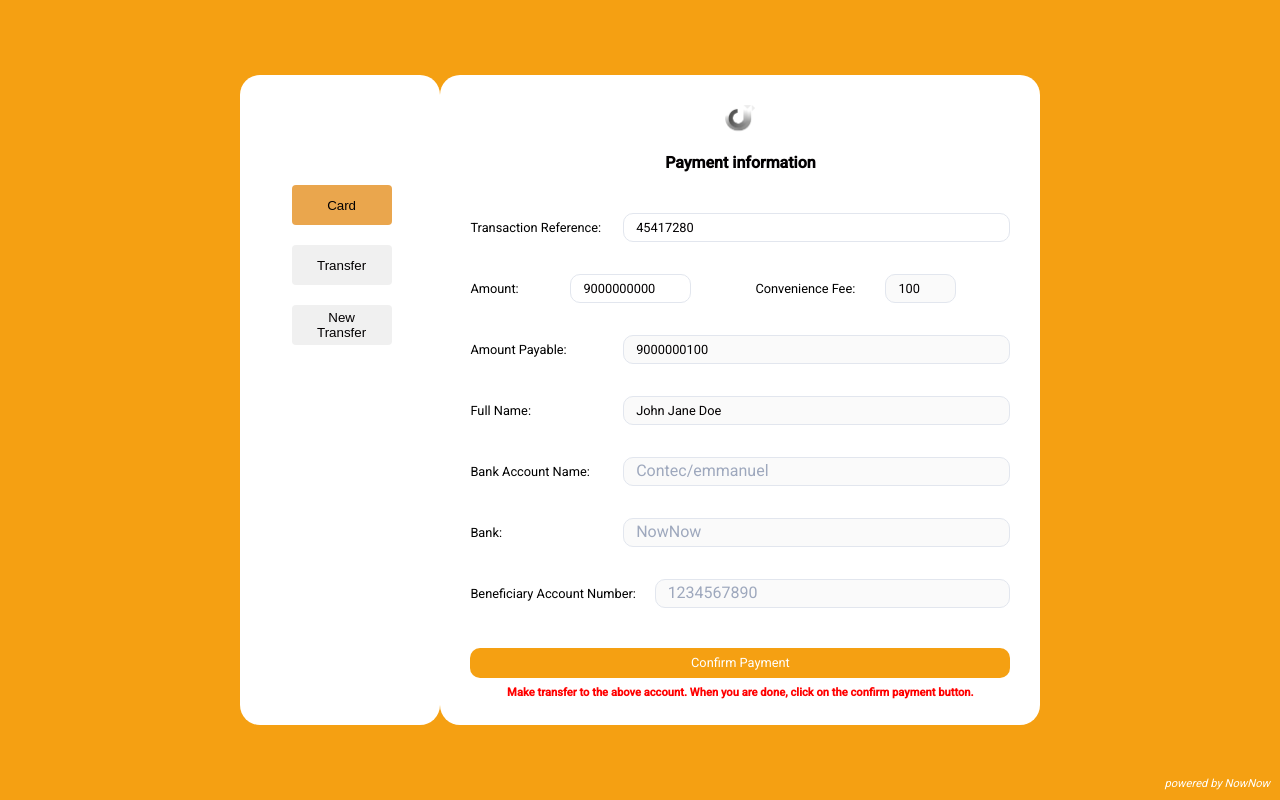
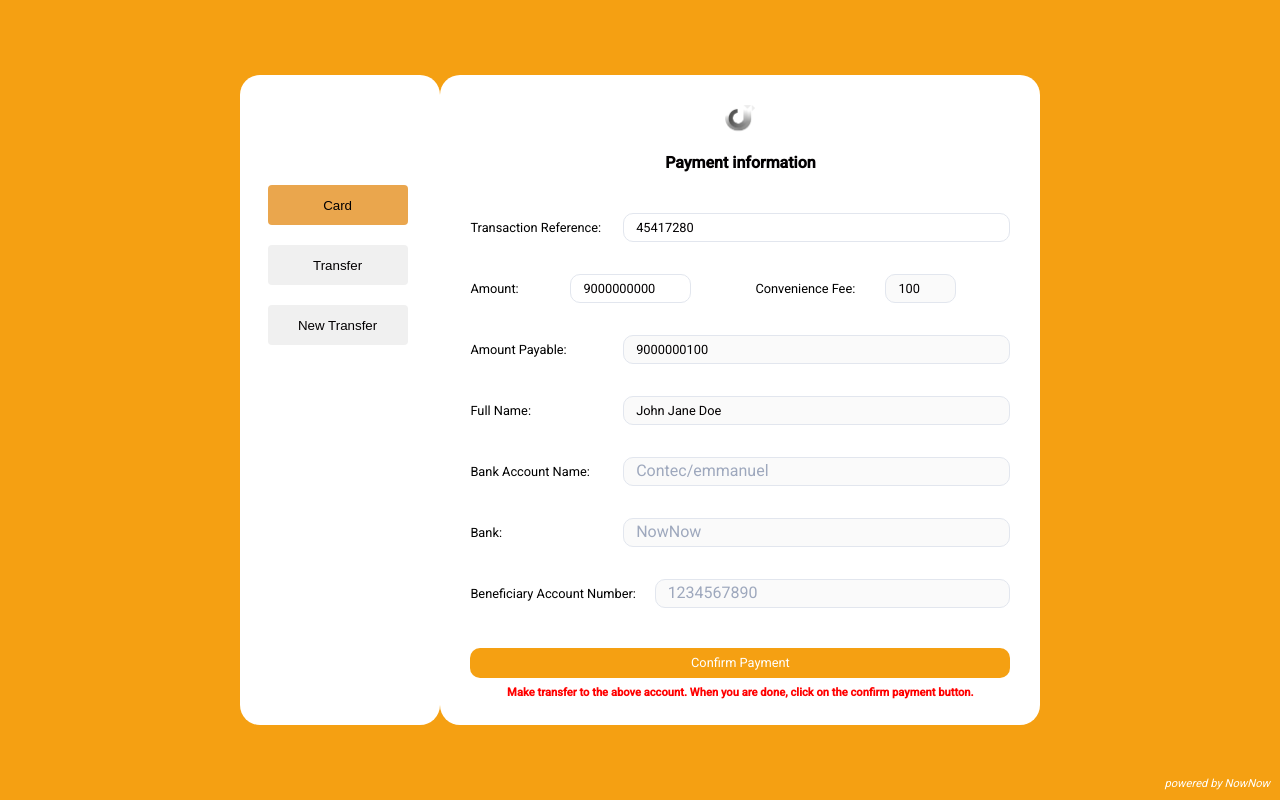
Before and after one commit to Greg-nownow/paystack-web-app, an Angular app: page /transfer in a window 1280 px wide. Built offline with nearby package versions, Linux system fonts and the light colour scheme; no server answers.

Commit message:
more refactor

```diff
--- a/src/app/card/card.component.html
+++ b/src/app/card/card.component.html
@@ -48,7 +48,7 @@
         </div>
       </div>
 
-      <button type="submit" class="confirm-payment" style="height: 30px; font-size: 0.8rem; width: calc(100% - 10px); margin-top: 15px;">Confirm payment</button>
+      <button type="submit" class="confirm-payment" style="height: 30px; font-size: 0.8rem; width: calc(100% - 10px); margin-top: 15px;" (click)="initiatePayStack()">Confirm payment</button>
     </form>
     <div class="verify-info" style="margin-top: 15px;">
       <small style="font-size: 0.7rem;">Verify the information is correct</small>
--- a/src/app/card/card.component.scss
+++ b/src/app/card/card.component.scss
@@ -11,49 +11,11 @@
   gap: 0.05em;
 }
 
-// .menu {
-//   display: flex;
-//   flex-direction: column;
-//   gap: 1rem;
-//   height: 100%;
-//   align-items: center;
-//   background: white;
-//   // border-radius: 8px;
-//   box-shadow: 0 2px 4px rgba(0, 0, 0, 0.1);
-//   padding: 2rem;
-//   flex: 1;
-//   width: 200px;
-//   flex: 0 0 auto;
-// }
-
-// .button-group {
-//   display: flex;
-//   justify-content: center;
-//   width: 120px;
-
-//   .button {
-//     padding: 0.75rem 1.5rem;
-//     width: 100%;
-//     border: none;
-//     border-radius: 4px;
-//     cursor: pointer;
-//     text-align: center;
-//     background-color: #f0f0f0;
-
-//     &:hover {
-//       background-color: #fff;
-//     }
-
-//     &.active {
-//       background-color: #eaa64d;
-//     }
-//   }
-// }
 .button-group {
   display: flex;
   justify-content: center;
-  width: 120px;
-  margin-left: 2rem;
+  width: 160px;
+  margin-left: 0.5rem;
 
   .button {
     padding: 0.2em 1.5rem;
--- a/src/app/card/card.component.ts
+++ b/src/app/card/card.component.ts
@@ -3,6 +3,7 @@ import { Router } from '@angular/router';
 import { TabService } from '../services/tab.service';
 import { CommonModule } from '@angular/common';
 import { HttpClientModule } from '@angular/common/http';
+import PaystackPop from '@paystack/inline-js'
 
 @Component({
   selector: 'app-card',
@@ -33,4 +34,10 @@ export class CardComponent {
     this.tabService.setActiveTab('newTransfer');
     this.router.navigate(['/new-transfer']);
   }
+
+  initiatePayStack(){
+    // const access_code = { accessCode: '32323242324232424232423' }
+    // const popup = new PaystackPop();
+    // popup.resumeTransaction(access_code)
+  }
 }
--- a/src/app/new-transfer/new-transfer.component.html
+++ b/src/app/new-transfer/new-transfer.component.html
@@ -1,5 +1,5 @@
 <div class="container">
-    <div class="menu" style="height: 650px;">
+    <div class="menu" style="height: 700px;">
         <div class="button-group">
           <button class="button" [class.active]="(activeTab$ | async) === 'card'" (click)="navigateToCard()">Card</button>
         </div>
@@ -31,13 +31,13 @@
         <div class="transfer-details">
           <h5>Transfer to account details below</h5>
           <div class="bank-details">
-            <p class="bank-name">MONIEPOINT MICROFINANCE BANK</p>
-            <p class="account-number">6856591858</p>
+            <p class="bank-name">{{bankName}}</p>
+            <p class="account-number">{{beneficiaryAccountNumber}}</p>
             <p class="account-note">Do not save this account no.!</p>
-            <p class="account-name">Account Name: MONNIFY CHECKOUT</p>
+            <p class="account-name"><b>Account Name:</b> {{beneficiaryAccountName}}</p>
             <p class="expiration">This one-time account expires in <span>{{ formattedTime }}</span></p>
           </div>
-          <button class="ussd-code">Get your bank's USSD code</button>
+          <!-- <button class="ussd-code">Get your bank's USSD code</button> -->
         </div>
 
         <div class="action-button">
--- a/src/app/new-transfer/new-transfer.component.scss
+++ b/src/app/new-transfer/new-transfer.component.scss
@@ -1,137 +1,9 @@
-// .payment-modal {
-//     font-family: Arial, sans-serif;
-//     background: #fff;
-//     padding: 20px;
-//     border-radius: 20px;
-//     width: 400px;
-//     box-shadow: 0 2px 10px rgba(0, 0, 0, 0.1);
-//   }
-
-//   .header {
-//     display: flex;
-//     justify-content: space-between;
-//     align-items: center;
-//     margin-bottom: 20px;
-//   }
-
-//   .header h3 {
-//     font-size: 16px;
-//     color: #333;
-//   }
-
-//   .close-button {
-//     background: none;
-//     border: none;
-//     font-size: 14px;
-//     color: #999;
-//     cursor: pointer;
-//   }
-
-//   .payment-details {
-//     margin-bottom: 20px;
-//     text-align: center;
-//   }
-
-//   .payment-details h4 {
-//     font-size: 14px;
-//     color: #666;
-//   }
-
-//   .payment-details .amount {
-//     font-size: 24px;
-//     font-weight: bold;
-//     color: #000;
-//     margin: 10px 0;
-//   }
-
-//   .payment-details p {
-//     font-size: 12px;
-//     color: #666;
-//   }
-
-//   .transfer-details {
-//     margin-bottom: 20px;
-//   }
-
-//   .transfer-details h5 {
-//     font-size: 14px;
-//     color: #333;
-//     margin-bottom: 10px;
-//   }
-
-//   .bank-details {
-//     background: #f9f9f9;
-//     padding: 10px;
-//     border-radius: 8px;
-//     text-align: center;
-//     margin-bottom: 10px;
-//   }
-
-//   .bank-details .bank-name {
-//     font-size: 14px;
-//     font-weight: bold;
-//     color: #333;
-//   }
-
-//   .bank-details .account-number {
-//     font-size: 18px;
-//     font-weight: bold;
-//     color: #000;
-//   }
-
-//   .bank-details .account-note {
-//     font-size: 12px;
-//     color: #ff0000;
-//   }
-
-//   .bank-details .account-name {
-//     font-size: 12px;
-//     color: #666;
-//   }
-
-//   .bank-details .expiration span {
-//     color: #ff6600;
-//   }
-
-//   .ussd-code {
-//     display: block;
-//     margin: 0 auto;
-//     background: #f1f1f1;
-//     color: #333;
-//     border: none;
-//     border-radius: 5px;
-//     padding: 10px;
-//     font-size: 14px;
-//     cursor: pointer;
-//     margin-top: 10px;
-//   }
-
-//   .action-button {
-//     text-align: center;
-//   }
-
-//   .confirm-button {
-//     background: #ff9800;
-//     color: #fff;
-//     border: none;
-//     border-radius: 5px;
-//     padding: 10px 20px;
-//     font-size: 16px;
-//     cursor: pointer;
-//   }
-
-//   footer {
-//     text-align: center;
-//     margin-top: 10px;
-//     font-size: 12px;
-//     color: #666;
-//   }
 
   .button-group {
     display: flex;
     justify-content: center;
-    width: 120px;
-    margin-left: 2rem;
+    width: 160px;
+    margin-left: 0.5rem;
 
     .button {
       padding: 0.2em 1.5rem;
@@ -168,7 +40,7 @@
     background: #FFFFFF;
     padding: 20px;
     border-radius: 12px;
-    width: 400px;
+    width: 600px;
     box-shadow: 0px 4px 12px rgba(0, 0, 0, 0.1);
     color: #333333;
   }
@@ -191,6 +63,7 @@
     background: none;
     border: none;
     font-size: 12px;
+    font-weight: 600;
     margin-left: auto;
     color: #666666;
     cursor: pointer;
@@ -230,6 +103,7 @@
     font-weight: 600;
     color: #333333;
     margin-bottom: 10px;
+    text-align: center;
   }
 
   .bank-details {
@@ -242,14 +116,14 @@
   }
 
   .bank-details .bank-name {
-    font-size: 14px;
+    font-size: 26px;
     font-weight: 600;
     color: #333333;
   }
 
   .bank-details .account-number {
-    font-size: 18px;
-    font-weight: 700;
+    font-size: 16px;
+    font-weight: 800;
     color: #000000;
   }
 
@@ -260,7 +134,7 @@
   }
 
   .bank-details .account-name {
-    font-size: 12px;
+    font-size: 16px;
     color: #666666;
   }
 
--- a/src/app/new-transfer/new-transfer.component.ts
+++ b/src/app/new-transfer/new-transfer.component.ts
@@ -17,11 +17,11 @@ import { Subscription } from 'rxjs';
 })
 export class NewTransferComponent {
   activeTab$: any;
-  // expirationTime = 30 * 60;
   formattedTime: string = '';
+  beneficiaryAccountNumber: number = 0;
+  beneficiaryAccountName: string = '';
+  bankName: string = '';
   private timerSubscription: Subscription | null = null;
-
-  private intervalId: any;
 
   constructor(private router: Router,
     private tabService: TabService, private fb: FormBuilder, private snackBar: MatSnackBar,
@@ -31,6 +31,7 @@ export class NewTransferComponent {
   }
   ngOnInit() {
     // Subscribe to the timer observable to get updates
+    this.fetchCurrentTransactionDetails()
     this.timerSubscription = this.tabService.timer$.subscribe(
       (time) => {
         this.formattedTime = time;
@@ -60,4 +61,12 @@ export class NewTransferComponent {
     this.router.navigate(['/new-transfer']);
   }
 
+  fetchCurrentTransactionDetails(){
+    this.tabService.getAdminDetails().subscribe((details) =>{
+        this.beneficiaryAccountNumber = details.data.beneficiaryAccountNumber;
+      this.beneficiaryAccountName = details.data.beneficiaryAccountName;
+      this.bankName = details.data.bankName;
+    })
+  }
+
 }
--- a/src/app/transfer/transfer.component.scss
+++ b/src/app/transfer/transfer.component.scss
@@ -1,10 +1,3 @@
-// :host {
-//   display: flex;
-//   justify-content: center;
-//   gap: 2rem;
-//   padding: 2rem;
-// }
-
 .container {
   display: flex;
   min-height: fit-content;
@@ -12,26 +5,11 @@
   gap: 0.05em;
 }
 
-// .menu {
-//   display: flex;
-//   flex-direction: column;
-//   gap: 1rem;
-//   height: 100%;
-//   align-items: center;
-//   background: white;
-//   border-radius: 8px;
-//   box-shadow: 0 2px 4px rgba(0, 0, 0, 0.1);
-//   padding: 2rem;
-//   flex: 1;
-//   width: 200px;
-//   flex: 0 0 auto;
-// }
-
 .button-group {
   display: flex;
   justify-content: center;
-  width: 120px;
-  margin-left: 2rem;
+  width: 160px;
+  margin-left: 0.5rem;
 
   .button {
     padding: 0.2em 1.5rem;
@@ -52,99 +30,6 @@
   }
 }
 
-// .card {
-//   background: white;
-//   padding: 2rem;
-//   border-radius: 8px;
-//   box-shadow: 0 2px 4px rgba(0, 0, 0, 0.1);
-//   width: 100%;
-//   max-width: 500px;
-//   height: 100%;
-//   flex: 1;
-// }
-
-// .form-group {
-//   margin-bottom: 0.75rem;
-// }
-
-// .form-group label {
-//   font-size: 0.9rem;
-//   margin-bottom: 0.25rem;
-// }
-
-// .form-group input {
-//   padding: 0.5rem;
-//   height: 2.5rem;
-//   font-size: 0.9rem;
-// }
-
-// .icon-group-container {
-//   margin-bottom: 12px;
-// }
-
-// .icon-group-container label {
-//   font-size: 14px;
-//   margin-bottom: 4px;
-//   display: block;
-// }
-
-// .card__header {
-//   margin-bottom: 16px;
-
-//   h1 {
-//     font-size: 20px;
-//     margin: 0;
-//   }
-// }
-
-// .verify-info {
-//   margin-top: 12px;
-
-//   small {
-//     font-size: 12px;
-//   }
-// }
-
-// button[type="submit"] {
-//   background-color: var(--primary);
-//   color: white;
-//   border: none;
-//   padding: 10px 20px;
-//   border-radius: 4px;
-//   cursor: pointer;
-//   transition: all 0.3s ease;
-
-//   &:disabled {
-//     background-color: #cccccc;
-//     cursor: not-allowed;
-//     opacity: 0.7;
-//   }
-
-//   &:hover:not(:disabled) {
-//     background-color: var(--primary2);
-//   }
-// }
-
-// ::ng-deep .custom-snackbar {
-//   .mdc-snackbar__label {
-//     color: white !important;
-//   }
-
-//   .mdc-snackbar__surface {
-//     background-color: #f5a012 !important;
-//   }
-
-//   button {
-//     color: white !important;
-//   }
-// }
-
-// .half-width {
-//   flex: 1;
-// }
-
-
-
 .powered-by {
   position: absolute;
   bottom: 10px;
```
Also changed, not shown: src/app/transfer/transfer.component.ts (+0 -9 lines), 1 other file (tests, documents, lock files or other folders).
